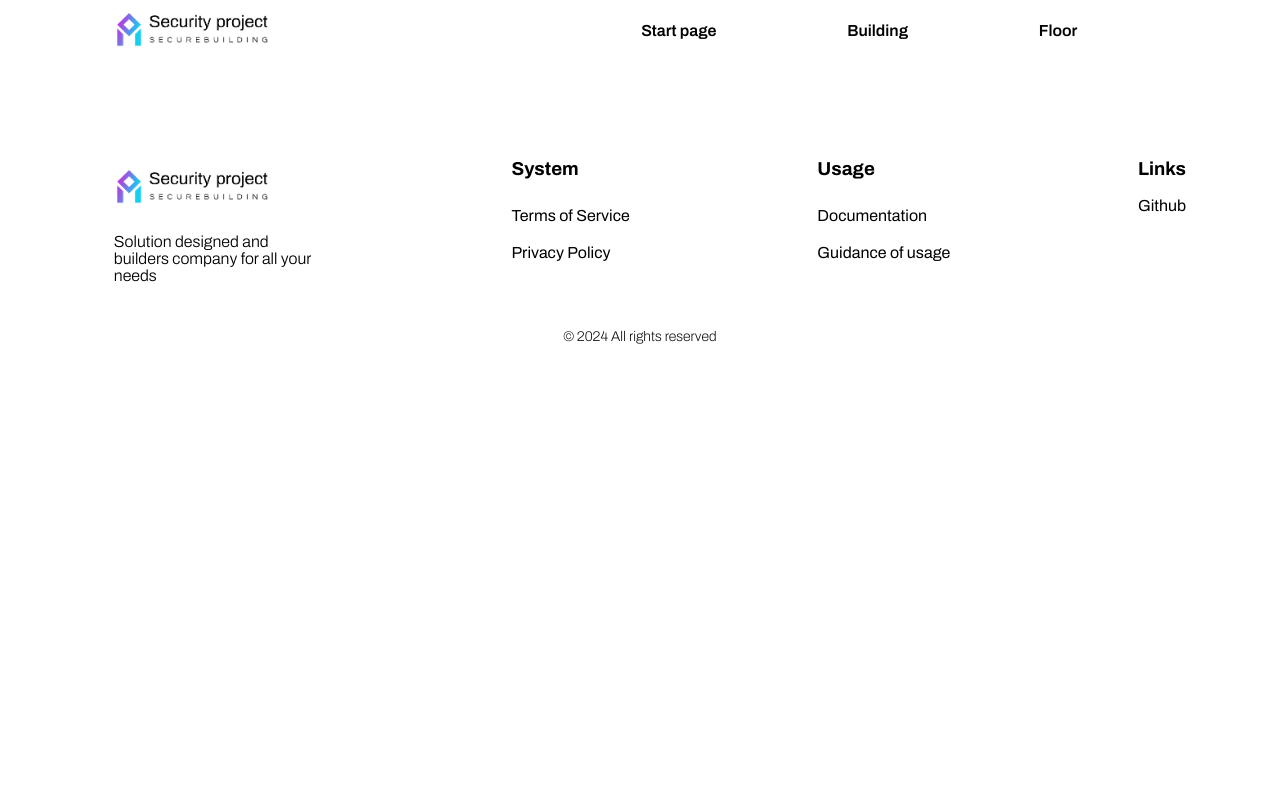
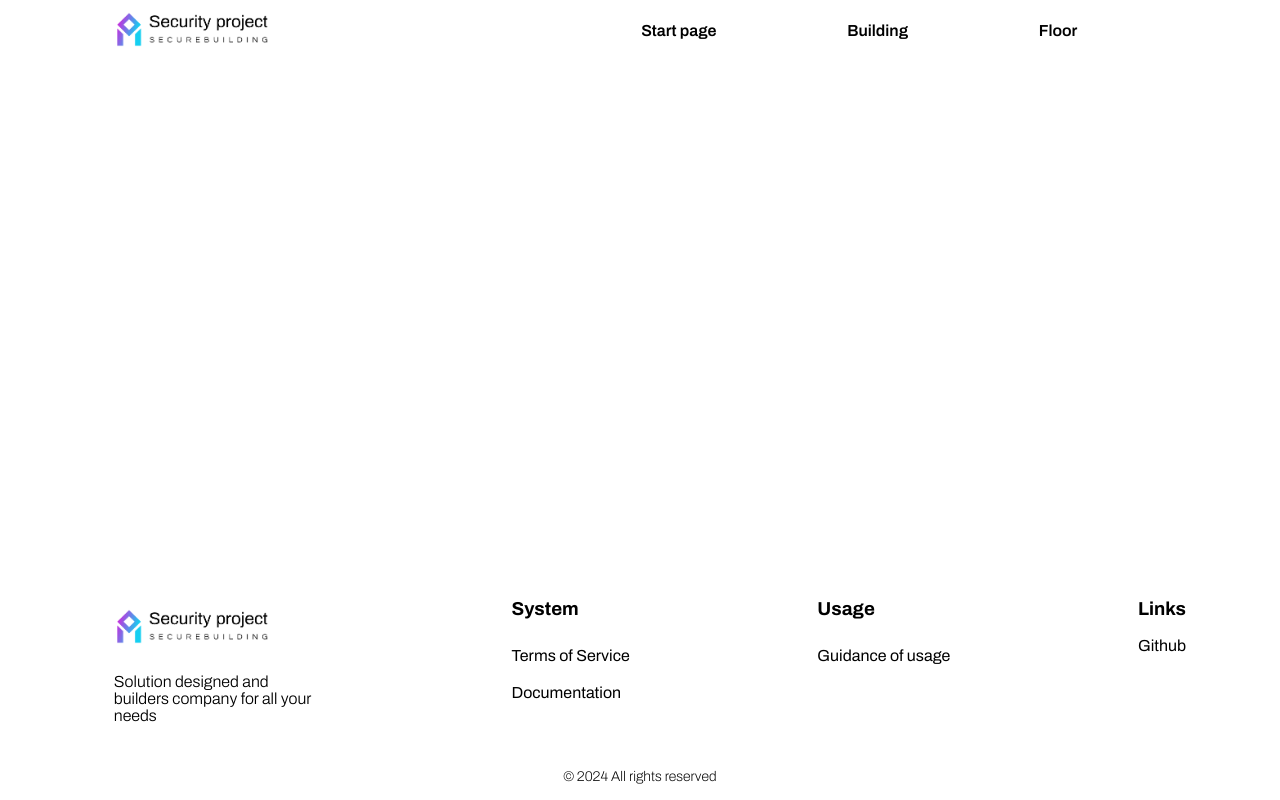
Before and after one commit to olecrity/Security-Service-Frontend-, a React (Create React App) app: page /documentation in a window 1280 px wide. Built offline with nearby package versions, Linux system fonts and the light colour scheme.

Commit message:
added some footer pages and adjusted footer aligning

```diff
--- a/src/App.js
+++ b/src/App.js
@@ -6,6 +6,10 @@ import Homepage from "./pages/Homepage/Homepage";
 import FloorPage from "./pages/FloorPage/FloorPage";
 import Footer from "./components/Footer/Footer";
 import AppNav from "./components/AppNav/AppNav";
+
+import Git from "./components/Footer/GitHub";
+import Guidance from "./components/Footer/Guide";
+import Documentation from "./components/Footer/Documentation";
 
 function App() {
   const [floors, setFloors] = useState([
@@ -22,6 +26,9 @@ function App() {
         <Route path="/" element={<Homepage />} />
         <Route path="house" element={<House floors={floors} />} />
         <Route path="floor" element={<FloorPage />} />
+        <Route path="git" element={<Git />} />
+        <Route path="guidance" element={<Guidance />} />
+        <Route path="documentation" element={<Documentation />} />
       </Routes>
       <Footer></Footer>
     </BrowserRouter>
--- /dev/null
+++ b/src/components/Footer/Documentation.js
@@ -0,0 +1,9 @@
+import styles from "./Footer.module.scss";
+
+function Documentation() {
+  return (
+   <div className={styles.documentation_section}></div>
+  );
+}
+
+export default Documentation;
--- a/src/components/Footer/Footer.js
+++ b/src/components/Footer/Footer.js
@@ -1,4 +1,5 @@
 import styles from "./Footer.module.scss";
+import { NavLink } from "react-router-dom";
 
 function Footer() {
   return (
@@ -12,18 +13,17 @@ function Footer() {
             </div>
             <div className={styles.footer_section}>
                 <h3>System</h3>
-                <p className={styles.part3_footer} ><a className={styles.navigation} >Terms of Service</a></p>
-                <p className={styles.part3_footer}><a className={styles.navigation} >Privacy Policy</a></p>
+                <p className={styles.part3_footer} ><NavLink to="####" className={styles.navigation} >Terms of Service</NavLink></p>
+                <p className={styles.part3_footer}><NavLink to="documentation" className={styles.navigation} >Documentation</NavLink></p>
             </div>
             <div className={styles.footer_section}>
                 <h3>Usage</h3>
-                <p className={styles.part3_footer}><a className={styles.navigation} >Documentation</a></p>
-                <p className={styles.part3_footer}><a className={styles.navigation} >Guidance of usage</a></p>
+                <p className={styles.part3_footer}><NavLink to="guidance" className={styles.navigation} >Guidance of usage</NavLink></p>
             </div>
             <div className={styles.footer_section}>
                 <div className={styles.contact_link_section}>
                 <h3>Links</h3>
-                <p className={styles.part3_footer}><a className={styles.navigation} >Github</a></p>
+                <p className={styles.part3_footer}><NavLink to="git" className={styles.navigation} >Github</NavLink></p>
                 </div>
             </div>
         </div>
--- a/src/components/Footer/Footer.module.scss
+++ b/src/components/Footer/Footer.module.scss
@@ -1,6 +1,6 @@
 @import '../general.scss';
 footer{
-    margin-top: 80px;
+    margin-top: 100px;
     @extend %font1;
     .footer_main_section{
         display: flex;
@@ -35,6 +35,9 @@ footer{
         margin: 10px 0 10px 0;
         .navigation{
             cursor: pointer;
+            text-decoration:none;
+            list-style-type: none;
+            color: $color_2;
         }
         .navigation:hover{
             color: $color_1;
@@ -49,3 +52,15 @@ footer{
     justify-self: center;
     font-weight: 200;
 }
+
+.documentation_section{
+    min-height: calc(100vh - 100px - 320px);
+}
+
+.guide_section{
+    min-height: calc(100vh - 100px - 320px);
+}
+
+.github_section{
+    min-height: calc(100vh - 100px - 320px);
+}
--- /dev/null
+++ b/src/components/Footer/GitHub.js
@@ -0,0 +1,9 @@
+import styles from "./Footer.module.scss";
+
+function GitHub() {
+  return (
+    <div className={styles.github_section}></div>
+  );
+}
+
+export default GitHub;
--- /dev/null
+++ b/src/components/Footer/Guide.js
@@ -0,0 +1,9 @@
+import styles from "./Footer.module.scss";
+
+function Guide() {
+  return (
+    <div className={styles.guide_section}></div>
+  );
+}
+
+export default Guide;
--- a/src/components/House/House.module.scss
+++ b/src/components/House/House.module.scss
@@ -6,7 +6,7 @@
   justify-content: space-around;
   flex-direction: row;
   margin: 50px 15px;
-  flex: 1;
+  min-height: 62vh;
 
   .house {
     display: grid;
```
